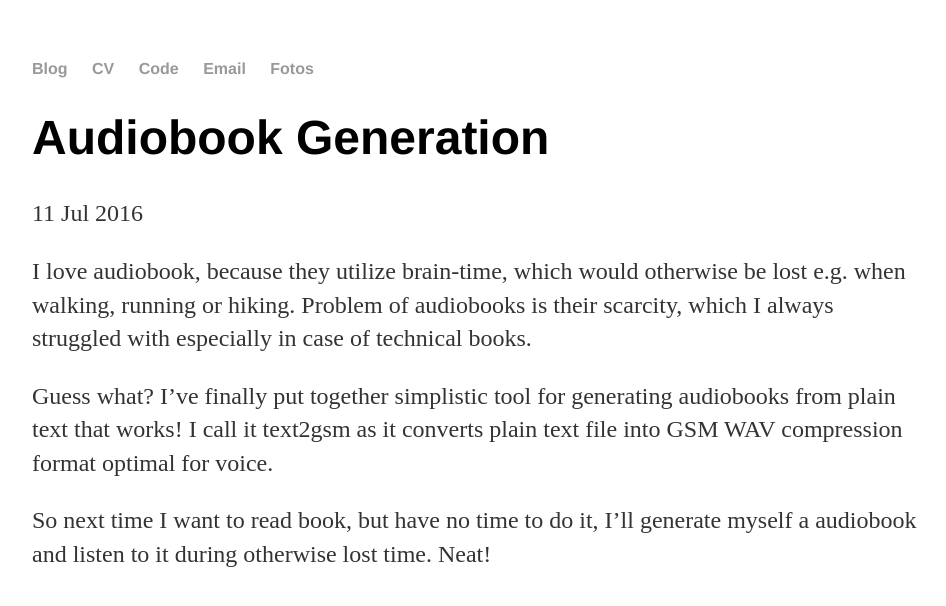
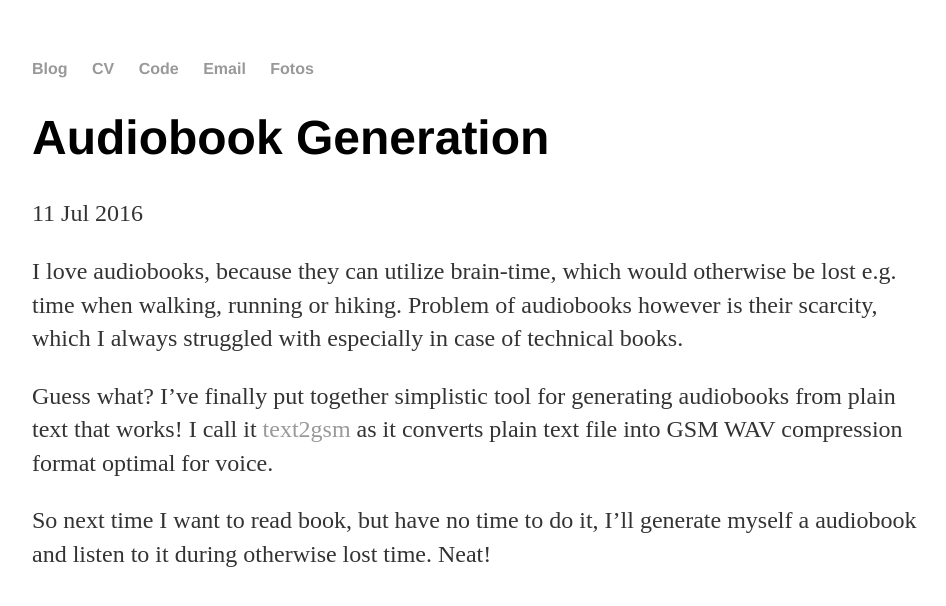
Before and after one commit to vackosar/vackosar.github.io, a Jekyll site: the page built from _posts/2016-07-11-Audiobook-Generation.md, in a window 1280 px wide. Shown: the top 606 px of the page, without its empty margins (160-1106 px from the left). Built offline with Jekyll 4.4.1, drawn with Linux system fonts in a browser that asks for light colours.

Commit message:
Write text2gsm post.

```diff
--- a/_posts/2016-07-11-Audiobook-Generation.md
+++ b/_posts/2016-07-11-Audiobook-Generation.md
@@ -4,8 +4,8 @@ title: "Audiobook Generation"
 date: 2016-07-11
 ---
 
-I love audiobook, because they utilize brain-time, which would otherwise be lost e.g. when walking, running or hiking. Problem of audiobooks is their scarcity, which I always struggled with especially in case of technical books.
+I love audiobooks, because they can utilize brain-time, which would otherwise be lost e.g. time when walking, running or hiking. Problem of audiobooks however is their scarcity, which I always struggled with especially in case of technical books.
 
-Guess what? I've finally put together simplistic tool for generating audiobooks from plain text that works! I call it text2gsm as it converts plain text file into GSM WAV compression format optimal for voice.
+Guess what? I've finally put together simplistic tool for generating audiobooks from plain text that works! I call it [text2gsm](https://github.com/vackosar/text2gsm) as it converts plain text file into GSM WAV compression format optimal for voice.
 
 So next time I want to read book, but have no time to do it, I'll generate myself a audiobook and listen to it during otherwise lost time. Neat!
```
